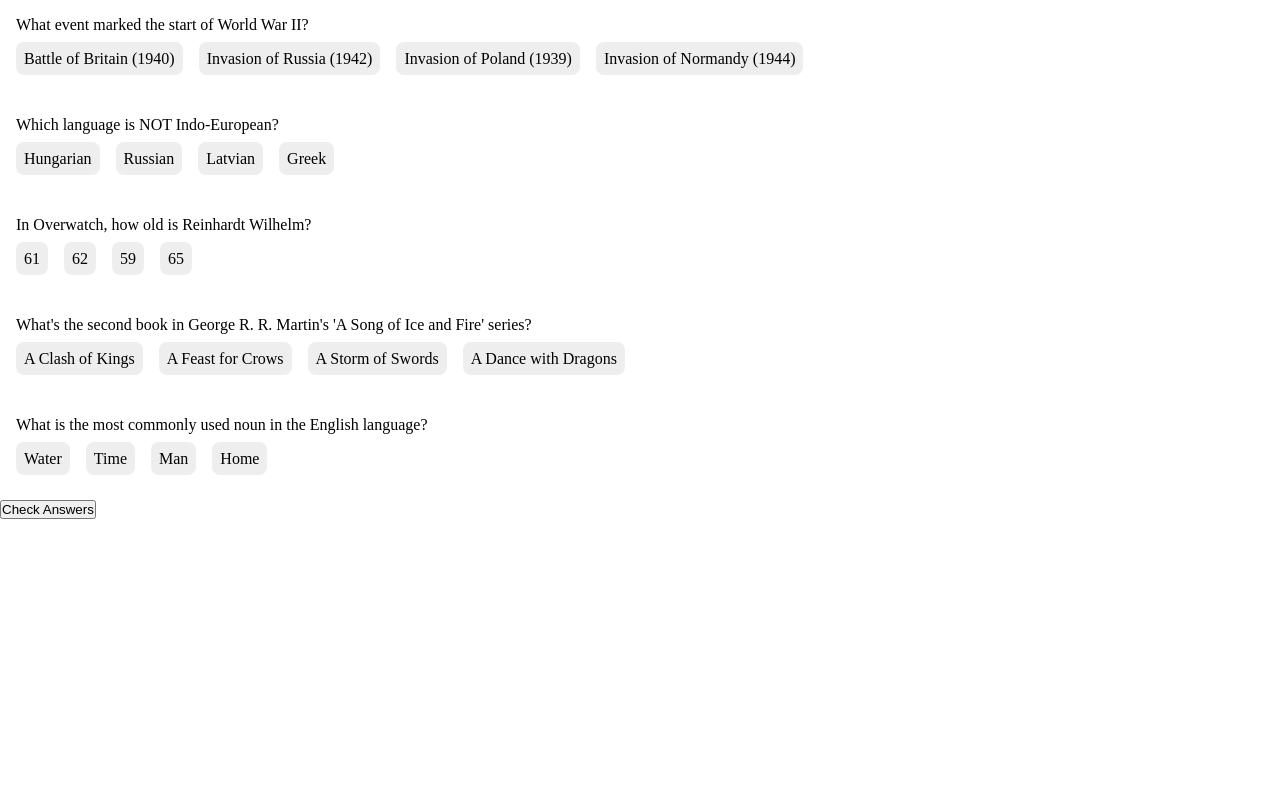
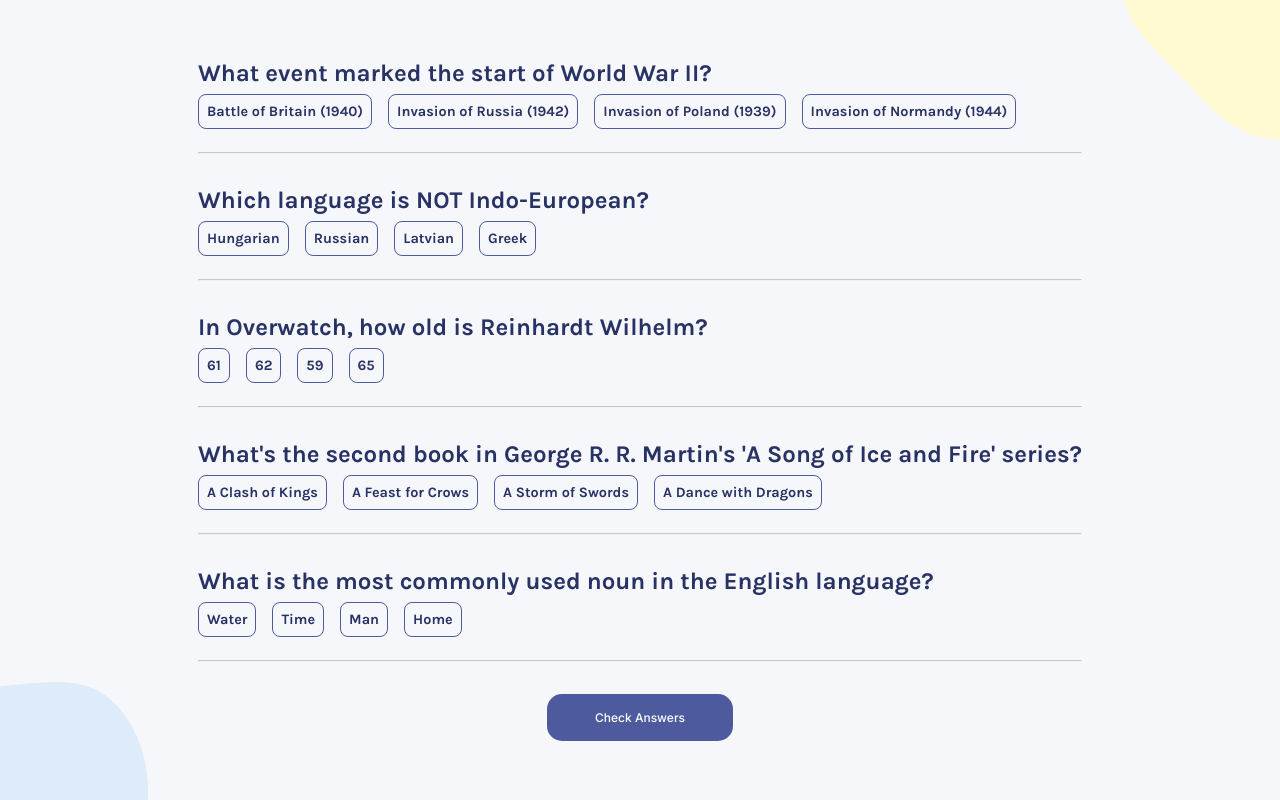
Before and after one commit to tatasadi/scrimba-quizzical, a React (Vite) app: page / in a window 1280 px wide. Both pictures are taken after a click on the button "Start Quiz". Built offline with nearby package versions, Linux system fonts and the light colour scheme.

Commit message:
finish styling

```diff
--- a/index.html
+++ b/index.html
@@ -4,6 +4,11 @@
 <head>
   <meta charset="UTF-8" />
   <meta name="viewport" content="width=device-width, initial-scale=1.0" />
+  <link rel="preconnect" href="https://fonts.googleapis.com">
+  <link rel="preconnect" href="https://fonts.gstatic.com" crossorigin>
+  <link
+    href="https://fonts.googleapis.com/css2?family=Inter:wght@500;600;700&family=Karla:wght@400;500;700&display=swap"
+    rel="stylesheet">
   <title>Quizzical</title>
 </head>
 
--- a/src/Answer.jsx
+++ b/src/Answer.jsx
@@ -6,6 +6,7 @@
         type="radio"
         name={`question-${questionId}`}
         onClick={() => answerQuestion(questionId, answer.id)}
+        disabled={isFinished}
       />
       <label
         htmlFor={answer.id}
--- a/src/App.jsx
+++ b/src/App.jsx
@@ -26,6 +26,7 @@
   }, [])
 
   function answerQuestion(questionId, answerId) {
+    if(quizState === "finished") return
     setQuestions(oldQuestions => oldQuestions.map(
       oldQuestion => oldQuestion.id === questionId
         ? { ...oldQuestion, selectedAnswer: answerId }
@@ -52,28 +53,36 @@
   }
 
   return (
-    <>
+    <main className="container">
+      <img src="/img/circle-yellow.svg" className="circle-yellow"/>
+      <img src="/img/circle-blue.svg" className="circle-blue"/>
       {quizState === "not started" ? (
-        <button onClick={startQuiz}>Start Quiz</button>
+        <>
+          <h1>Quizzical</h1>
+          <h2>Some description if needed</h2>
+          <button className="btn-primary" onClick={startQuiz}>Start Quiz</button>
+        </>
       ) : (
         <div>
           {questions.map((question) => (
             <Question key={question.id} question={question} answerQuestion={answerQuestion} isFinished={quizState === "finished"} />
           ))}
           {quizState === "started" && (
-            <button onClick={checkAnswers}>Check Answers</button>
+            <div className="align-center">
+              <button className="btn-primary btn-md" onClick={checkAnswers}>Check Answers</button>
+            </div>
           )}
           {quizState === "finished" && (
-            <div>
-              <h3>
+            <div className="align-center">
+              <h2>
                 You Scored {points}/{questions.length} correct answers
-              </h3>
-              <button onClick={playAgain}>Play Again</button>
+              </h2>
+              <button className="btn-primary" onClick={playAgain}>Play Again</button>
             </div>
           )}
         </div>
       )}
-    </>
+    </main>
   )
 }
 
--- a/src/Question.jsx
+++ b/src/Question.jsx
@@ -18,6 +18,7 @@
           />
         ))}
       </ul>
+      <hr />
     </div>
   )
 }
--- a/src/index.css
+++ b/src/index.css
@@ -4,8 +4,68 @@
   padding: 0;
 }
 
+html,
+body,
+#root {
+    height: 100%;
+}
+
+.container {
+  position: relative;
+  height: 100%;
+  display: flex;
+  flex-direction: column;
+  gap: 2rem;
+  align-items: center;
+  justify-content: center;
+  background-color: #F5F7FB;
+  color: #293264;
+  font-family: 'Karla', sans-serif;
+}
+
+.circle-yellow{
+  position: absolute;
+  top: 0;
+  right: 0;
+}
+
+.circle-blue{
+  position: absolute;
+  bottom: 0;
+  left: 0;
+}
+
+.btn-primary {
+  border-radius: 15px;
+  background: #4D5B9E;
+  padding: 1rem 3rem;
+  border: none;
+  color: white;
+  cursor: pointer;
+  font-family: 'Inter', sans-serif;
+  margin: 1rem;
+}
+
+.btn-md {
+  font-size: .75rem;
+}
+
+.align-center {
+  display: flex;
+  justify-content: center;
+  align-items: center;
+}
+
 .question {
   padding: 1rem;
+  font-weight: 700;
+  font-size: 1.5rem;
+}
+
+hr{
+  color: #DBDEF0;
+  margin-top: 2rem;
+  opacity: .5;
 }
 
 .answers {
@@ -13,31 +73,48 @@
   display: flex;
   gap: 1rem;
   margin: 1rem 0;
+  font-size: .9rem;
+
+}
+
+.answers label {
+  padding: 0.5rem;
+  cursor: pointer;
+  border-radius: 7.942px;
+  border: 0.794px solid #4D5B9E;
+  color: #293264;
+}
+
+.answers label:hover {
+  background: #e1e4f1;
 }
 
 .answers input[type="radio"] {
   display: none;
 }
 
+.answers input[type="radio"]:disabled + label {
+  cursor: not-allowed;
+  background: unset;
+}
+
+
 .answers input[type="radio"]:checked + label {
-  background: lightblue;
+  background-color: #D6DBF5;
+  border: none;
+}
+
+.answers input[type="radio"] + label.false {
+  color: rgb(172, 172, 172);
+  border-color: rgb(172, 172, 172);
 }
 
 .answers input[type="radio"]:checked + label.false {
-  background: lightcoral !important;
+  color: gray;
+  background-color: #F8BCBC;
 }
 
 .correct{
-  background: lightgreen !important;
+  background: #94D7A2 !important;
+  border: none !important;
 }
-
-.answers label {
-  background-color: #eee;
-  padding: 0.5rem;
-  cursor: pointer;
-  border-radius: 0.5rem;
-}
-
-.answers label:hover {
-  background: #ddd;
-}
```
Also changed, not shown: public/img/circle-blue.svg (added), public/img/circle-yellow.svg (added).
